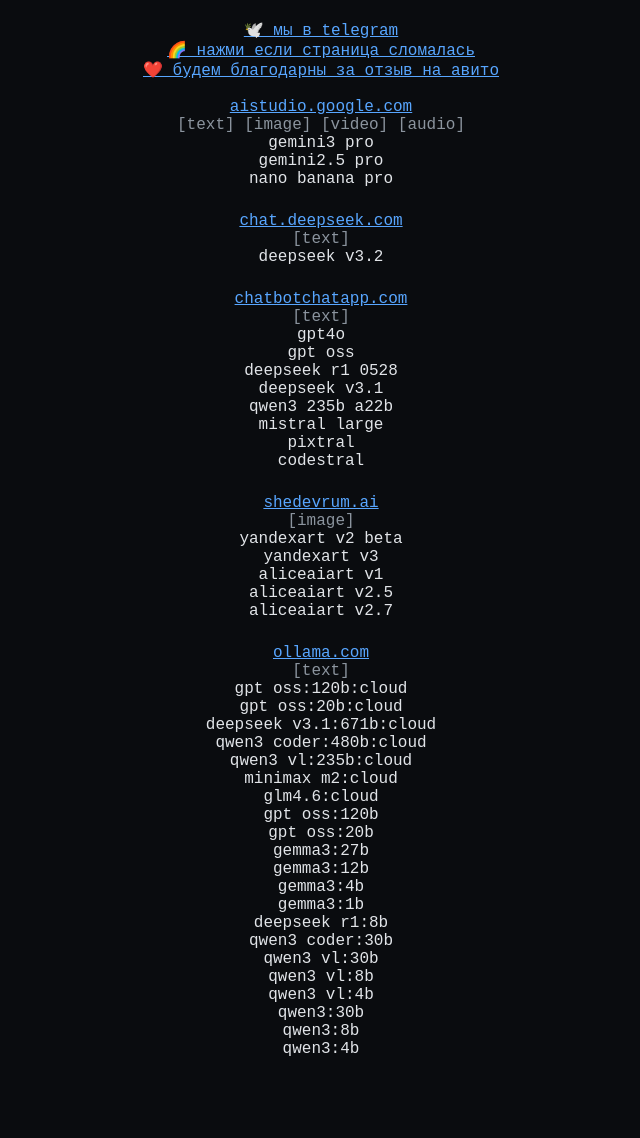
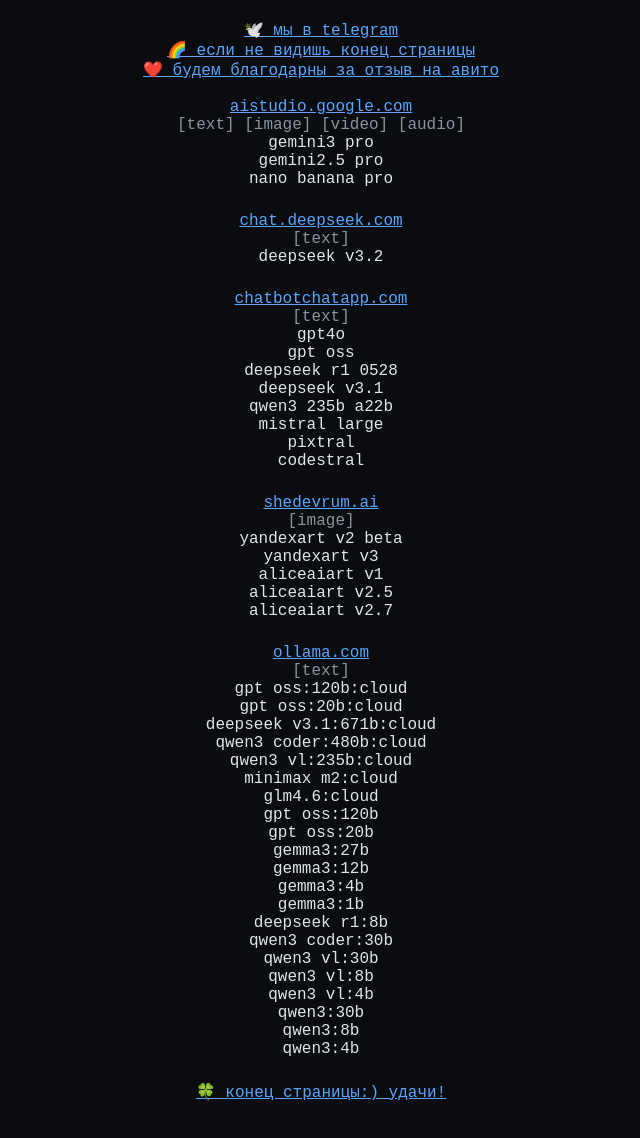
Before and after one commit to saltstudiohead/ai, a plain HTML site: page index.html in a window 1280 px wide. Shown: the whole page, without its empty margins (319-959 px from the left). Drawn offline with Linux system fonts and the light colour scheme.

Commit message:
Update index.html

```diff
--- a/index.html
+++ b/index.html
@@ -45,7 +45,7 @@
 <pre>
 
 <a href="https://t.me/saltnetwork" target="_blank" rel="noreferrer">🕊️ мы в telegram</a>
-<a href="https://1drv.ms/t/c/e3a3d40478c0af79/IQDbrFJ2_FcZSbJUbrz1bTH_AWHld9kWFDHSkXkfifW0t7M" target="_blank" rel="noreferrer">🌈 нажми если страница сломалась</a>
+<a href="https://1drv.ms/t/c/e3a3d40478c0af79/IQDbrFJ2_FcZSbJUbrz1bTH_AWHld9kWFDHSkXkfifW0t7M" target="_blank" rel="noreferrer">🌈 если не видишь конец страницы</a>
 <a href="#" rel="noreferrer">❤️ будем благодарны за отзыв на авито<br><br></a>
 
 <a href="https://aistudio.google.com/" target="_blank" rel="noreferrer">aistudio.google.com</a>
@@ -99,9 +99,8 @@
 qwen3 vl:4b
 qwen3:30b
 qwen3:8b
-qwen3:4b
-
-</span>
+qwen3:4b</span>
+<a href="#" rel="noreferrer">🍀 конец страницы:) удачи!<br><br></a>
 </pre>
 </body>
 </html>
```
